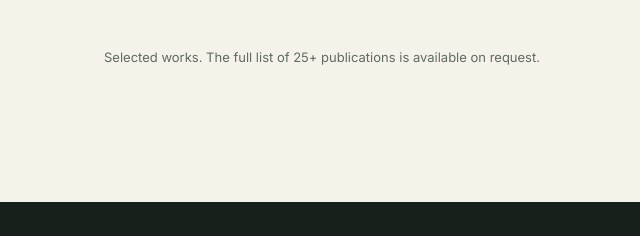
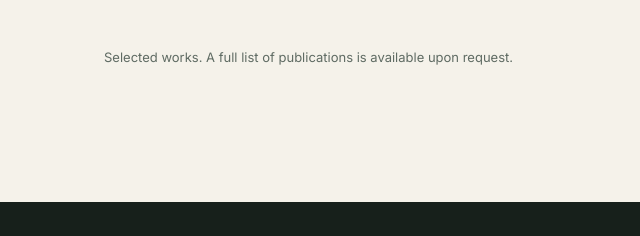
Before and after one commit to sofunkyitsacrime/sarahmreiter.com, a plain HTML site: page insights.html in a window 1280 px wide. Shown: the part 1855-2091 px from the top of the page, 0-640 px from the left. Drawn offline with Linux system fonts and the light colour scheme.

Commit message:
Insights: drop the publication count from the full-list note
Co-Authored-By: Claude Opus 5.5 <noreply@anthropic.com>

```diff
--- a/insights.html
+++ b/insights.html
@@ -268,7 +268,7 @@
       </article>
       <p id="insight-empty" hidden>Nothing matches those filters.</p>
     </div>
-    <p class="fine" style="margin-top:28px">Selected works. The full list of 25+ publications is available on request.</p>
+    <p class="fine" style="margin-top:28px">Selected works. A full list of publications is available upon request.</p>
   </div>
 </section>
 
```
Also changed, not shown: src/pages/insights.html (+1 -1 lines).
